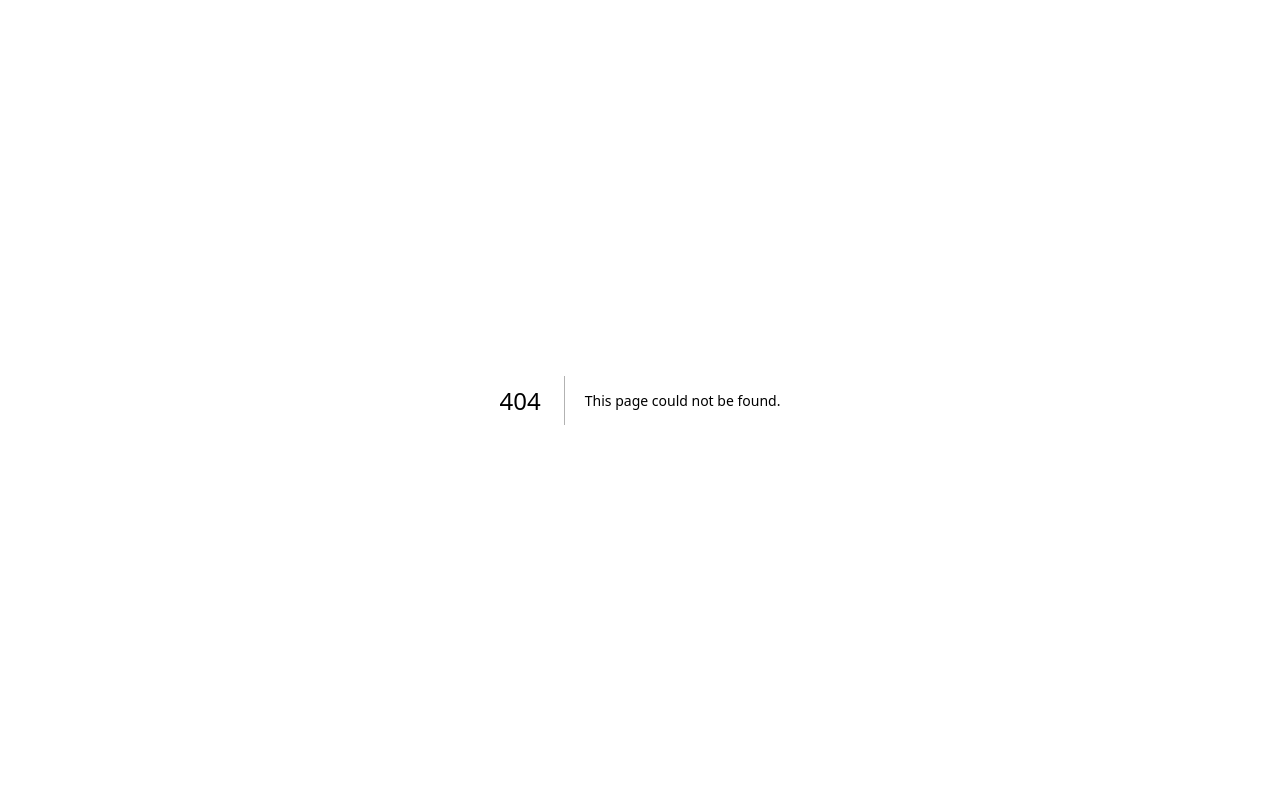
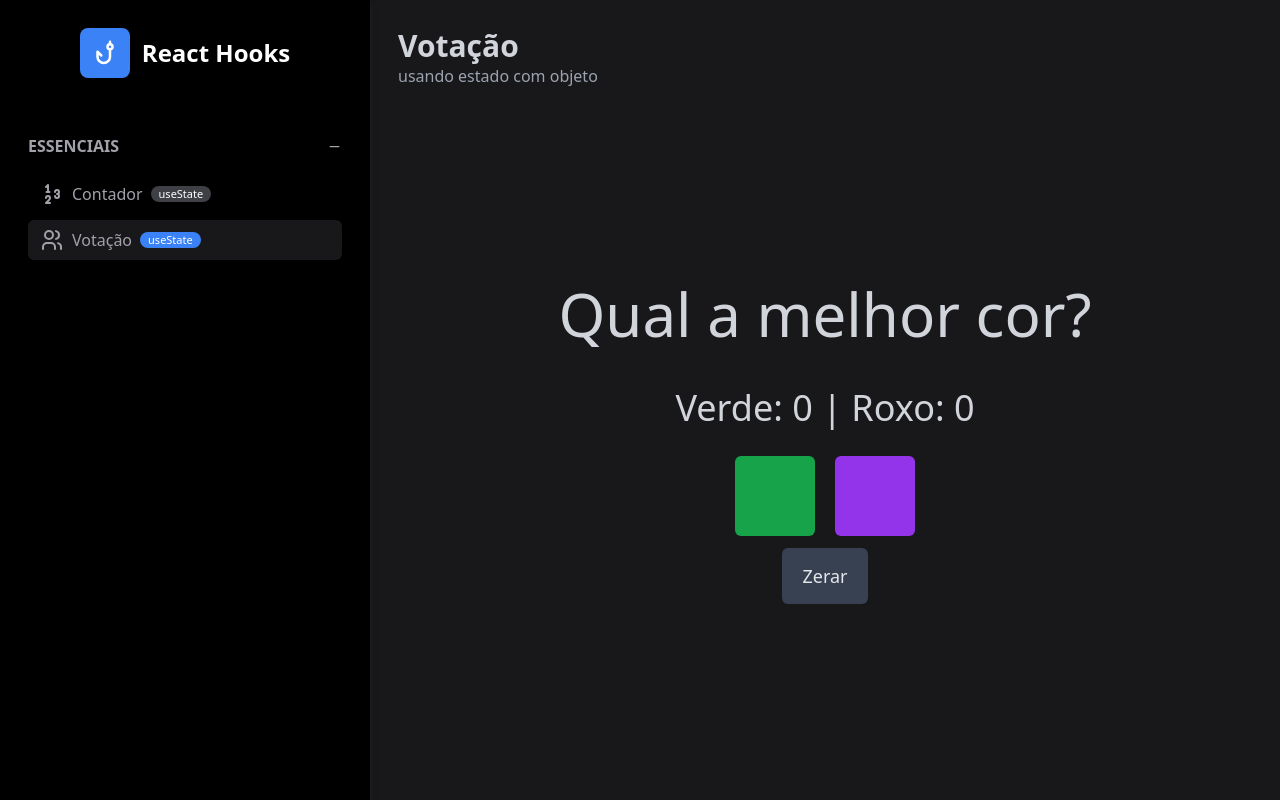
Before and after one commit to maryson011/repo-js, a Next.js app in the folder FundamentosReact/react-hooks/: page /essenciais/votacao in a window 1280 px wide. Before the commit this address had no page. Built offline with nearby package versions, Linux system fonts and the light colour scheme.

Commit message:
feat: useState #2 (react-hooks)

```diff
--- a/FundamentosReact/react-hooks/src/components/template/MenuPrincipal.tsx
+++ b/FundamentosReact/react-hooks/src/components/template/MenuPrincipal.tsx
@@ -1,4 +1,4 @@
-import { IconMenu, IconX, IconNumbers } from "@tabler/icons-react";
+import { IconMenu, IconX, IconNumbers, IconUsers } from "@tabler/icons-react";
 import { MenuItem } from "../../data/models/MenuItem";
 import { MenuSecao } from "../../data/models/MenuSecao";
 import Logo from "./Logo";
@@ -12,7 +12,8 @@ export default function MenuPrincipal() {
             titulo: "Essenciais",
             aberta: true,
             itens: [
-                {titulo: "Contador", url: "/essenciais/contador", tag: "useState", icone: <IconNumbers/>}
+                {titulo: "Contador", url: "/essenciais/contador", tag: "useState", icone: <IconNumbers/>},
+                {titulo: "Votação", url: "/essenciais/votacao", tag: "useState", icone: <IconUsers/>},
             ],
         },
     ];
--- /dev/null
+++ b/FundamentosReact/react-hooks/src/pages/essenciais/votacao.tsx
@@ -0,0 +1,43 @@
+import Botao from "@/components/template/Botao";
+import Display from "@/components/template/Display";
+import Flex from "@/components/template/Flex";
+import Pagina from "@/components/template/Pagina";
+import { useState } from "react";
+
+export default function(){
+    const [dados, setDados] = useState({votosRoxo: 0, votosVerde: 0})
+
+    function votoRoxo() {
+        // pode ser que a variável dados tenha algum menbro alterado durante a atualização
+        // setDados({votosRoxo: dados.votosRoxo + 1, votosVerde: dados.votosVerde})
+
+        setDados((dadosAtuais)=>{
+            return {votosRoxo:dadosAtuais.votosRoxo+1, votosVerde:dadosAtuais.votosVerde}
+        })
+    }
+    function votoVerde(){
+        setDados((dadosAtuais)=>{
+            return {votosRoxo:dadosAtuais.votosRoxo, votosVerde:dadosAtuais.votosVerde+1}
+        })
+    }
+
+    function zerarVotacao(){
+        setDados(()=>{
+            return {votosRoxo:0, votosVerde:0}
+        })
+    }
+
+    return (<Pagina titulo="Votação" subtitulo="usando estado com objeto">
+        <Flex col center>
+            <Display
+                texto="Qual a melhor cor?"
+                textoComplementar={`Verde: ${dados.votosVerde} | Roxo: ${dados.votosRoxo}`}
+            />
+            <Flex gap={5}>
+                <Botao cor="bg-green-600" onClick={votoVerde} redondo tamanho="2xl"/>
+                <Botao cor="bg-purple-600" onClick={votoRoxo} redondo tamanho="2xl"/>
+            </Flex>
+                <Botao texto="Zerar" onClick={zerarVotacao} cor="bg-gray-700" tamanho="lg"/>
+        </Flex>
+    </Pagina>)
+}
```
